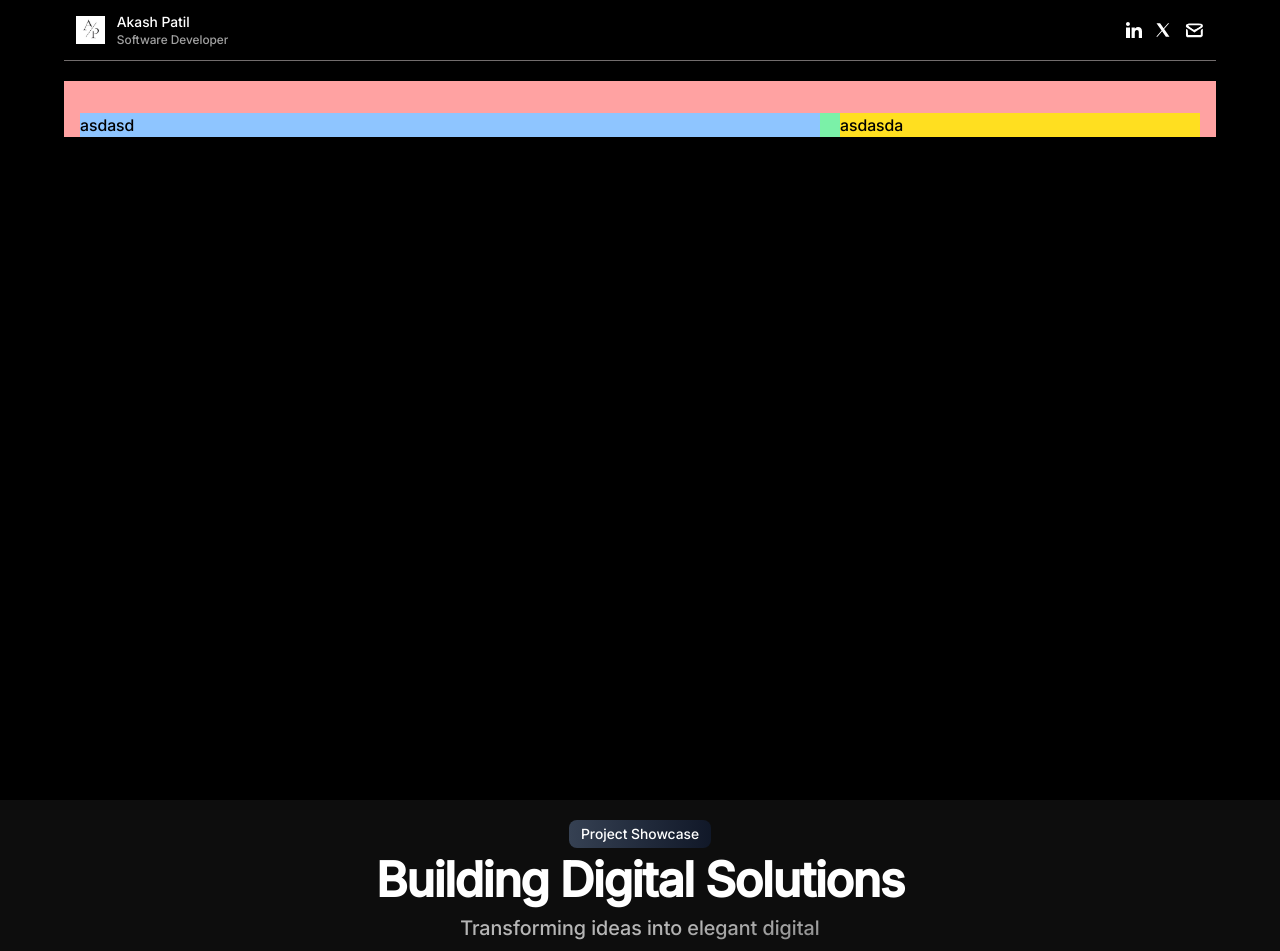
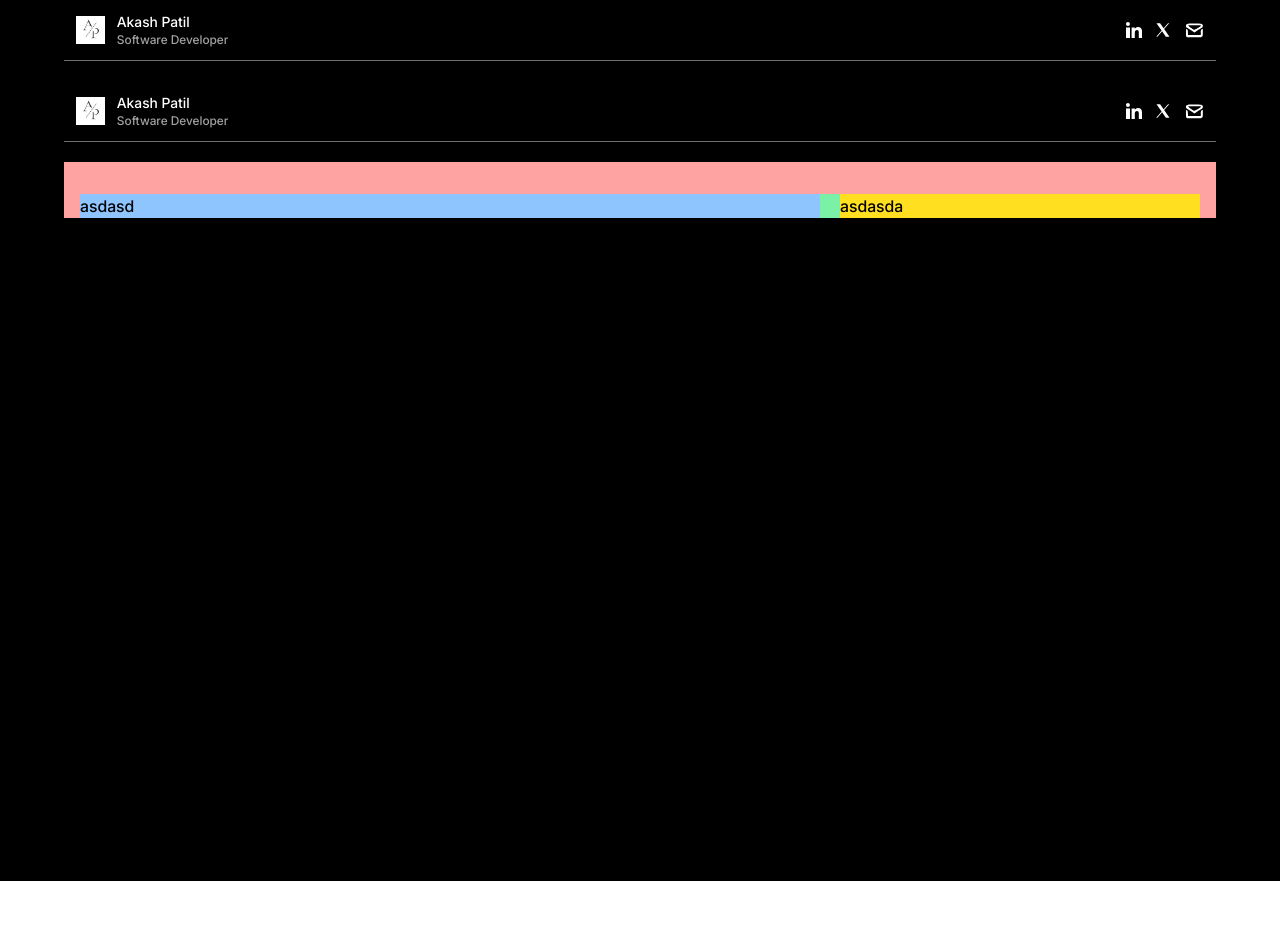
Before and after one commit to Akash2Patil/portfolio, a React (Vite) app: page / in a window 1280 px wide. Shown: the top 951 px of the page. After the commit the page ends 881 px from the top, so only its background shows below. Built offline with nearby package versions, Linux system fonts and the light colour scheme.

Commit message:
structure of app.jsx updated

```diff
--- a/src/App.jsx
+++ b/src/App.jsx
@@ -1,13 +1,18 @@
 import React from 'react'
 import Projects from './page/Projects'
 import Home from './page/Home'
+import Routing from './utils/Routing'
+import Navbar from './component/Navbar'
 
 const App = () => {
   return (
     <>
-  <Home/>
-
-    <Projects/>
+    <div className='w-full bg-black flex justify-center'>
+    <div className='w-full max-w-6xl'>
+    <Navbar/>
+    <Routing/>
+    </div>
+    </div>
     </>
   )
 }
```
